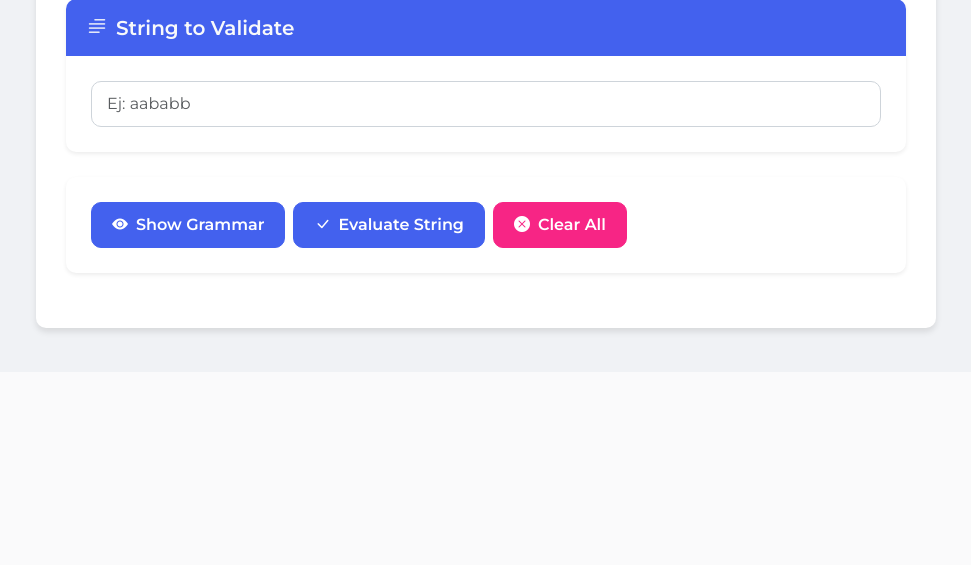
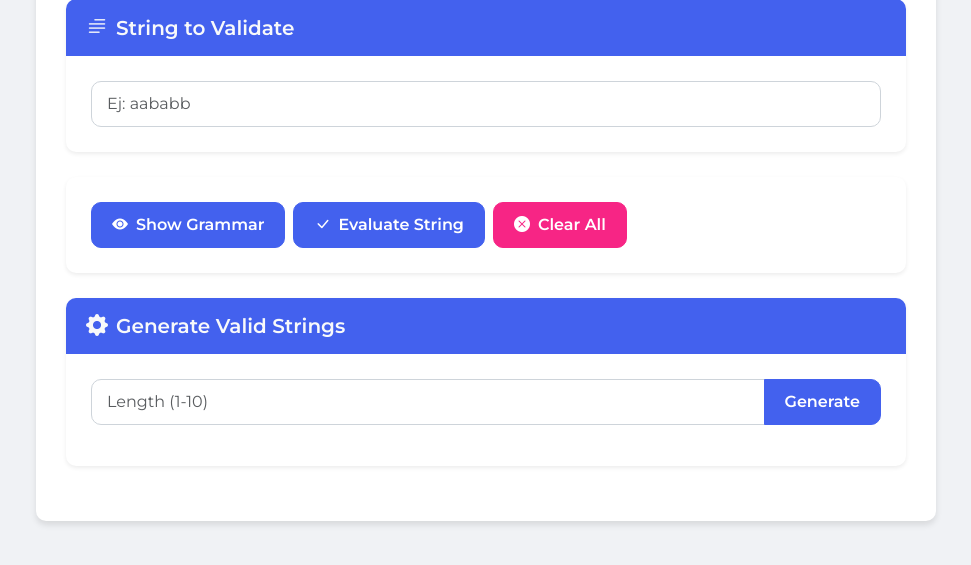
Before and after one commit to AndresMaldonado200338/GrammarValidator, a Flask app: page / in a window 1280 px wide. Shown: the part 639-1204 px from the top of the page, without its empty margins (154-1125 px from the left). Before the commit the page ends 975 px from the top, so only its background shows below. Run offline with Flask 3, Linux system fonts and the light colour scheme; some libraries are stand-ins or nearby versions.

Commit message:
Feat: Generate strings function

```diff
--- a/app/routes/grammar.py
+++ b/app/routes/grammar.py
@@ -100,3 +100,38 @@ def check_grammar_type_route():
     except Exception as e:
         logging.error(f"Error: {str(e)}", exc_info=True)
         return jsonify({"error": str(e)}), 400
+
+@grammar_bp.route("/generate-strings", methods=["POST"])
+def generate_strings():
+    """Endpoint para generar cadenas válidas de longitud X"""
+    try:
+        data = request.get_json()
+
+        if not data or "grammar_text" not in data or "length" not in data:
+            return jsonify({"error": "Se requieren grammar_text y length"}), 400
+
+        length = int(data["length"])
+        if not 1 <= length <= 10:
+            return jsonify({"error": "La longitud debe estar entre 1 y 10"}), 400
+
+        # Parsear gramática
+        _, _, initial_axiom, productions = parse_grammar(data["grammar_text"])
+
+        # Generar cadenas
+        evaluator = StringEvaluator(productions, initial_axiom)
+        generated_strings = evaluator.generate_strings(length)
+
+        # Imprimir datos que llegaron
+        logging.info(f"longitud: {length}")
+        logging.info(f"gramatica: {data['grammar_text']}")
+        logging.info(f"cadenas generadas: {generated_strings}")
+
+        return jsonify({
+            'generated_strings': generated_strings,
+            'count': len(generated_strings),
+            'note': 'Showing first 50 results' if len(generated_strings) == 50 else ''
+        })
+
+    except Exception as e:
+        logging.error(f'Error: {str(e)}', exc_info=True)
+        return jsonify({'error': str(e)}), 400
--- a/static/script.js
+++ b/static/script.js
@@ -7,12 +7,15 @@ document.addEventListener('DOMContentLoaded', function () {
     const clearAllButton = document.getElementById('ClearAllBtn');
     const uploadProductionButton = document.getElementById('UploadProdBtn');
     const saveProductionButton = document.getElementById('SaveProdBtn');
+    const generateStringsButton = document.getElementById('GenerateStringsBtn');
     const productionFileInput = document.getElementById('ProdFileInputAccept');
     const resultsCard = document.getElementById('resultsCard');
     const grammarTypeResult = document.getElementById('grammarTypeResult');
     const stringResult = document.getElementById('stringResult');
     const derivationsResult = document.getElementById('derivationsResult');
     const derivationsText = document.getElementById('derivationsText');
+    const lengthInput = document.getElementById('lengthInput');
+    const generatedStringsResult = document.getElementById('generatedStringsResult');
     const loadingSpinner = document.getElementById('loadingSpinner');
 
     // Variables de estado
@@ -78,7 +81,7 @@ document.addEventListener('DOMContentLoaded', function () {
         addBtn.innerHTML = '<i class="bi bi-plus"></i>';
         addBtn.title = 'Add rule';
         const addBtnTolltip = new bootstrap.Tooltip(addBtn);
-        addBtn.addEventListener('click', function() {
+        addBtn.addEventListener('click', function () {
             if (productionRulesTable.rows.length < 10) {
                 addNewProductionRule();
                 addBtnTolltip.dispose();
@@ -92,7 +95,7 @@ document.addEventListener('DOMContentLoaded', function () {
         delBtn.innerHTML = '<i class="bi bi-trash-fill"></i>';
         delBtn.title = 'Delete rule';
         const delBtnTooltip = new bootstrap.Tooltip(delBtn);
-        delBtn.addEventListener('click', function() {
+        delBtn.addEventListener('click', function () {
             if (productionRulesTable.rows.length > 1) { // No eliminar la última fila
                 productionRulesTable.deleteRow(newRow.rowIndex - 1);
                 updateGrammarData();
@@ -293,6 +296,69 @@ ${grammarData.productions.map(p => `    ${p.lhs} → ${p.rhs.length ? p.rhs.join
         stringResult.classList.remove('d-none');
     }
 
+    async function generateStrings() {
+        const length = parseInt(lengthInput.value.trim());
+
+        if (isNaN(length) || length < 1 || length > 10) {
+            showError('Please enter a valid length (1-10)');
+            return;
+        }
+
+        updateGrammarData();
+
+        if (!grammarData.initialAxiom || grammarData.productions.length === 0) {
+            showError('Please define a valid grammar first');
+            return;
+        }
+
+        loadingSpinner.classList.remove('d-none');
+        resultsCard.classList.remove('d-none');
+
+        try {
+            const response = await fetch('/generate-strings', {
+                method: 'POST',
+                headers: { 'Content-Type': 'application/json' },
+                body: JSON.stringify({
+                    grammar_text: formatGrammarForAPI(),
+                    length: length
+                })
+            });
+
+            const data = await response.json();
+
+            if (response.ok) {
+                showGeneratedStrings(data);
+            } else {
+                showError(data.error || 'Error generating strings');
+            }
+        } catch (error) {
+            showError('Network error: ' + error.message);
+        } finally {
+            loadingSpinner.classList.add('d-none');
+        }
+    }
+
+    function showGeneratedStrings(data) {
+        let message = `<strong>Generated ${data.count} strings</strong>`;
+
+        if (data.note) {
+            message += ` <span class="text-muted">(${data.note})</span>`;
+        }
+
+        // Limitar visualización a 50 elementos
+        const stringsToShow = data.generated_strings.slice(0, 50);
+
+        generatedStringsResult.innerHTML = `
+            <div class="alert alert-success">
+                ${message}
+                <div class="mt-2 strings-container">
+                    ${stringsToShow.map(s => `<span class="badge bg-secondary me-1 mb-1">${s}</span>`).join('')}
+                </div>
+            </div>
+        `;
+        generatedStringsResult.classList.remove('d-none');
+    }
+
     function showError(message) {
         grammarTypeResult.innerHTML = `<div class="alert alert-danger">${message}</div>`;
         resultsCard.classList.remove('d-none');
@@ -416,6 +482,9 @@ ${grammarData.productions.map(p => `    ${p.lhs} → ${p.rhs.length ? p.rhs.join
         derivationsText.innerHTML = '';
         derivationsResult.classList.add('d-none');
         stringResult.classList.add('d-none');
+        lengthInput.value = '';
+        generatedStringsResult.classList.add('d-none');
+
         grammarData = {
             initialAxiom: '',
             nonTerminals: new Set(),
@@ -429,7 +498,7 @@ ${grammarData.productions.map(p => `    ${p.lhs} → ${p.rhs.length ? p.rhs.join
 
     inputString.addEventListener('input', () => validateInputString(inputString));
 
-    document.getElementById('AddRuleBtn').addEventListener('click', function() {
+    document.getElementById('AddRuleBtn').addEventListener('click', function () {
         if (productionRulesTable.rows.length < 10) {
             addNewProductionRule();
         } else {
@@ -437,7 +506,7 @@ ${grammarData.productions.map(p => `    ${p.lhs} → ${p.rhs.length ? p.rhs.join
         }
     });
 
-    document.getElementById('DelRuleBtn').addEventListener('click', function() {
+    document.getElementById('DelRuleBtn').addEventListener('click', function () {
         if (productionRulesTable.rows.length > 1) {
             productionRulesTable.deleteRow(productionRulesTable.rows.length - 1);
         }
@@ -465,6 +534,13 @@ ${grammarData.productions.map(p => `    ${p.lhs} → ${p.rhs.length ? p.rhs.join
         clearAll();
     });
 
+    generateStringsButton.addEventListener('click', function () {
+        const tooltip = bootstrap.Tooltip.getInstance(generateStringsButton);
+        if (tooltip) tooltip.dispose();
+
+        generateStrings();
+    });
+
     // Manejo de archivos
     saveProductionButton.addEventListener('click', function () {
         const tooltip = bootstrap.Tooltip.getInstance(saveProductionButton);
--- a/templates/index.html
+++ b/templates/index.html
@@ -73,12 +73,12 @@
                     </table>
                 </div>
                 <div class="d-flex flex-wrap gap-2 mt-3 btn-group-responsive">
-                    <button type="button" id="UploadProdBtn" class="btn btn-outline-primary"
-                        data-bs-toggle="tooltip" title="Upload file">
+                    <button type="button" id="UploadProdBtn" class="btn btn-outline-primary" data-bs-toggle="tooltip"
+                        title="Upload file">
                         <i class="bi bi-file-earmark-arrow-up-fill me-2"></i>Upload file
                     </button>
-                    <button type="button" id="SaveProdBtn" class="btn btn-outline-primary"
-                        data-bs-toggle="tooltip" title="Save to file">
+                    <button type="button" id="SaveProdBtn" class="btn btn-outline-primary" data-bs-toggle="tooltip"
+                        title="Save to file">
                         <i class="bi bi-floppy-fill me-2"></i>Save to file
                     </button>
                     <input type="file" id="ProdFileInputAccept" accept=".json" class="d-none" />
@@ -102,16 +102,16 @@
         <div class="card shadow-sm">
             <div class="card-body">
                 <div class="d-flex flex-wrap gap-2 btn-group-responsive">
-                    <button type="button" id="ShowGrammarBtn" class="btn btn-primary"
-                        data-bs-toggle="tooltip" title="Show grammar">
+                    <button type="button" id="ShowGrammarBtn" class="btn btn-primary" data-bs-toggle="tooltip"
+                        title="Show grammar">
                         <i class="bi bi-eye-fill me-2"></i>Show Grammar
                     </button>
-                    <button type="button" id="EvaluateStringBtn" class="btn btn-primary"
-                        data-bs-toggle="tooltip" title="Evaluate string">
+                    <button type="button" id="EvaluateStringBtn" class="btn btn-primary" data-bs-toggle="tooltip"
+                        title="Evaluate string">
                         <i class="bi bi-check-lg me-2"></i>Evaluate String
                     </button>
-                    <button type="button" id="ClearAllBtn" class="btn btn-danger"
-                        data-bs-toggle="tooltip" title="Clear all fields">
+                    <button type="button" id="ClearAllBtn" class="btn btn-danger" data-bs-toggle="tooltip"
+                        title="Clear all fields">
                         <i class="bi bi-x-circle-fill me-2"></i>Clear All
                     </button>
                 </div>
@@ -138,6 +138,21 @@
                 </div>
             </div>
         </div>
+
+        <!-- Sección Generación de Cadenas -->
+        <div class="card shadow-sm">
+            <div class="card-header">
+                <h5 class="card-title"><i class="bi bi-gear-fill me-2"></i>Generate Valid Strings</h5>
+            </div>
+            <div class="card-body">
+                <div class="input-group mb-3">
+                    <input type="number" id="lengthInput" class="form-control" placeholder="Length (1-10)" min="1"
+                        max="10">
+                    <button class="btn btn-primary" type="button" id="GenerateStringsBtn">Generate</button>
+                </div>
+                <div id="generatedStringsResult" class="d-none"></div>
+            </div>
+        </div>
     </div>
 
     <script src="https://cdn.jsdelivr.net/npm/bootstrap@5.3.3/dist/js/bootstrap.bundle.min.js"></script>
```
Also changed, not shown: app/services/string_evaluator.py (+85 -9 lines).
